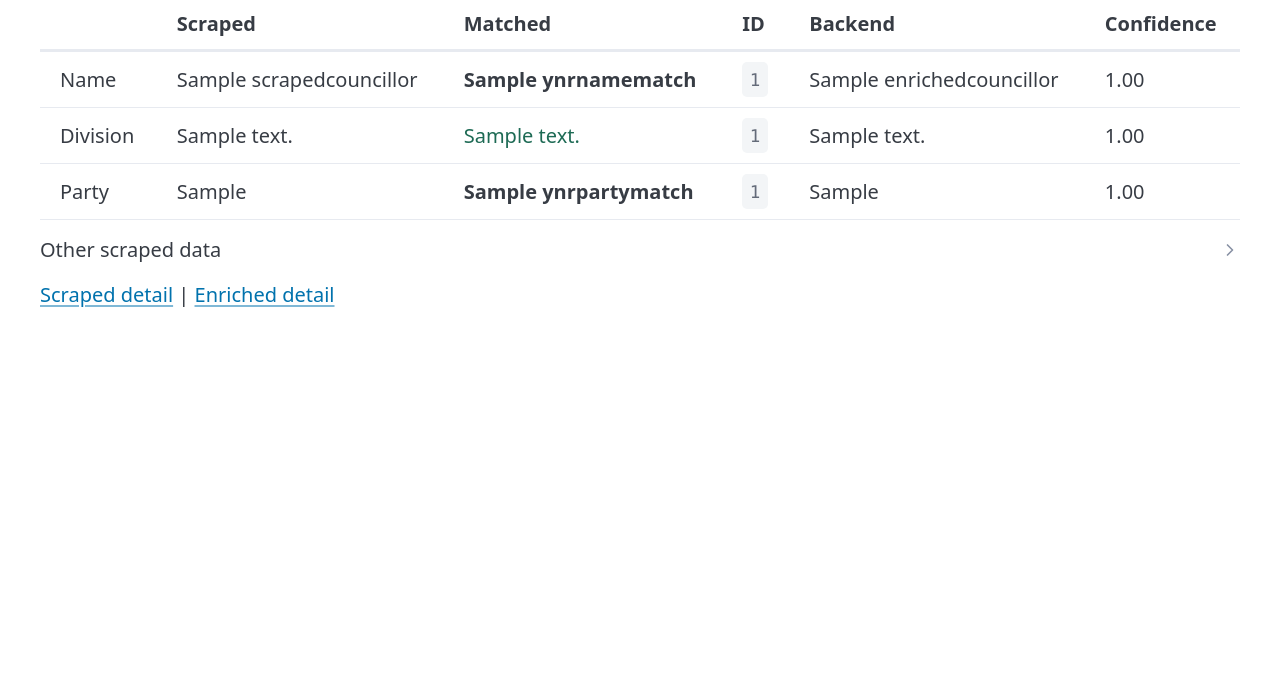
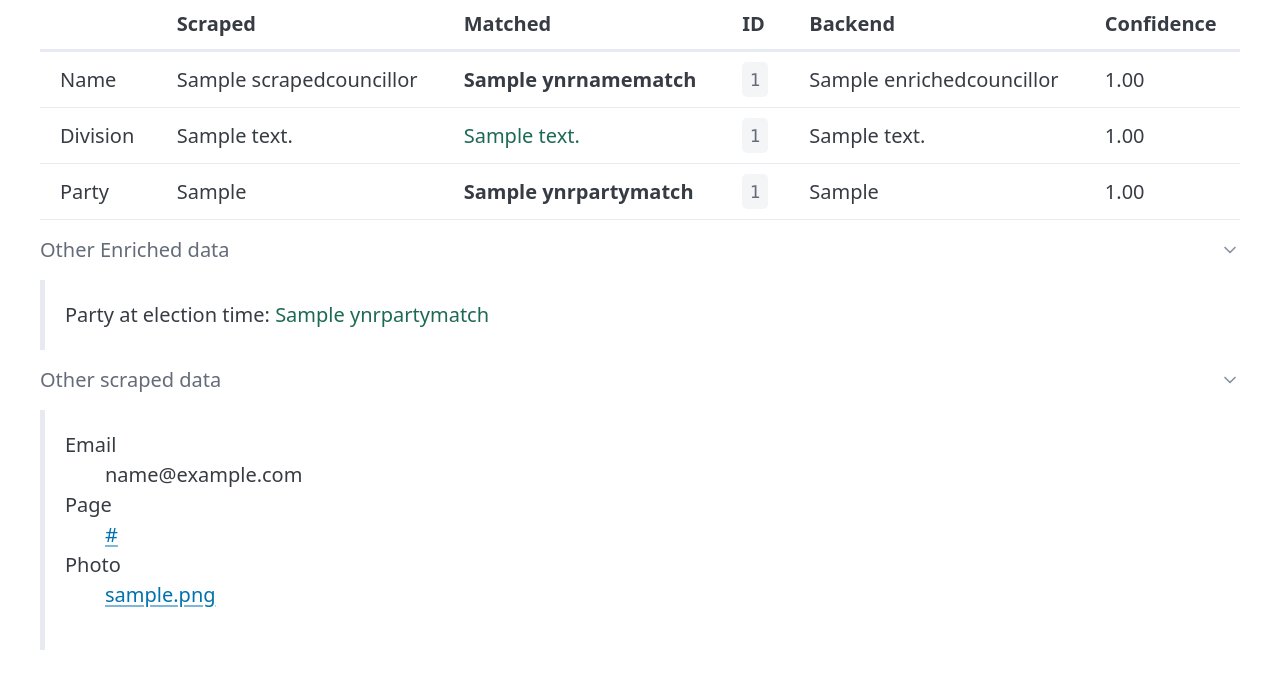
Before and after one commit to DemocracyClub/lgsf-web, a Django app: page /councillors/compare/1/ in a window 1280 px wide. Shown: the part 166-856 px from the top of the page. Before the commit the page ends 473 px from the top, so only its background shows below. Run offline with Django 5.2, Linux system fonts and the light colour scheme; tables that the repository leaves empty hold one stand-in row (values such as "Sample post"); parts of the project's set-up code (start-up, migrations or seed data) failed here and were passed over; some libraries are stand-ins or nearby versions.

Commit message:
add elected_as to compare detail

```diff
--- a/lgsf_web/apps/councillors/templates/councillors/compare_detail.html
+++ b/lgsf_web/apps/councillors/templates/councillors/compare_detail.html
@@ -31,20 +31,31 @@
           {% include "councillors/includes/match_row.html" with label="Party" raw=object.raw_party match=enriched.party_match value=enriched.party_match.party_name match_id=enriched.party_match.party_id backend=enriched.party_match_backend confidence=enriched.party_match_confidence synonym=enriched.party_synonym_match only %}
         </tbody>
       </table>
+      {% if enriched.elected_as %}
+      <details open>
+        <summary>Other Enriched data</summary>
+        <blockquote>
+        Party at election time:
+        {% if enriched.elected_as_id == enriched.party_match_id %}
+          <ins>{{ enriched.elected_as.party_name }}</ins>
+        {% else %}
+          <mark>{{ enriched.elected_as.party_name }}</mark>
+        {% endif %}
+        </blockquote>
+      </details>
+      {% endif %}
 
-      <details>
+      <details open>
         <summary>Other scraped data</summary>
-        <dl>
-          <dt>Email</dt><dd>{{ object.raw_email|default:"–" }}</dd>
-          <dt>Page</dt><dd>{% if object.url %}<a href="{{ object.url }}">{{ object.url }}</a>{% else %}–{% endif %}</dd>
-          <dt>Photo</dt><dd>{% if object.photo_url %}<a href="{{ object.photo_url }}">{{ object.photo_url }}</a>{% else %}–{% endif %}</dd>
-        </dl>
+        <blockquote>
+          <dl>
+            <dt>Email</dt><dd>{{ object.raw_email|default:"–" }}</dd>
+            <dt>Page</dt><dd>{% if object.url %}<a href="{{ object.url }}">{{ object.url }}</a>{% else %}–{% endif %}</dd>
+            <dt>Photo</dt><dd>{% if object.photo_url %}<a href="{{ object.photo_url }}">{{ object.photo_url }}</a>{% else %}–{% endif %}</dd>
+          </dl>
+        </blockquote>
       </details>
 
-      <p>
-        <a href="{% url 'councillors:scraped_detail' object.pk %}">Scraped detail</a>
-        | <a href="{% url 'councillors:enriched_detail' enriched.pk %}">Enriched detail</a>
-      </p>
     {% endwith %}
   </main>
 </body>
--- a/lgsf_web/apps/councillors/views.py
+++ b/lgsf_web/apps/councillors/views.py
@@ -108,6 +108,7 @@ class CompareDetailView(DetailView):
         "enriched__name_match",
         "enriched__division_match",
         "enriched__party_match",
+        "enriched__elected_as",
     )
     template_name = "councillors/compare_detail.html"
 
```
